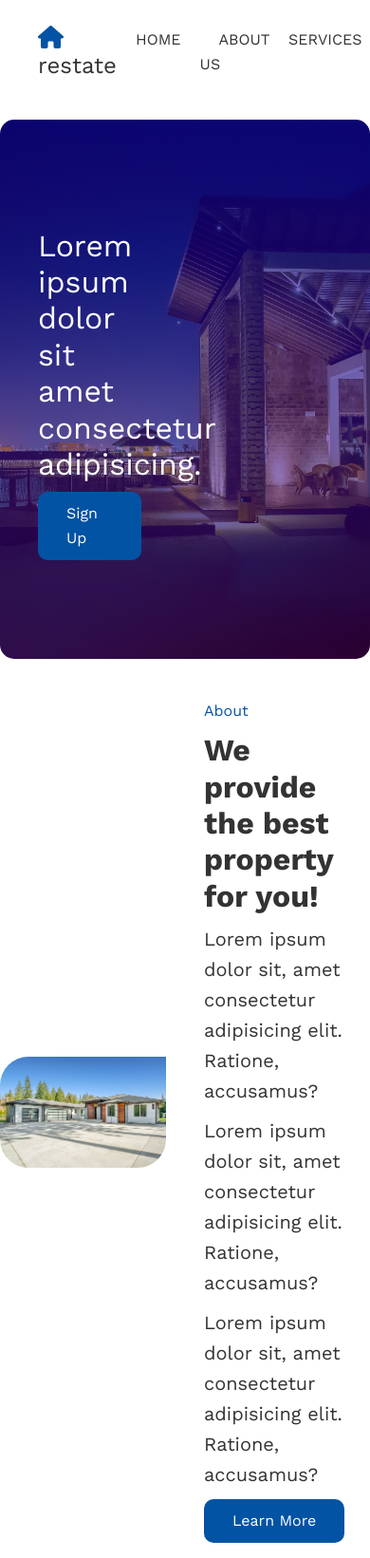
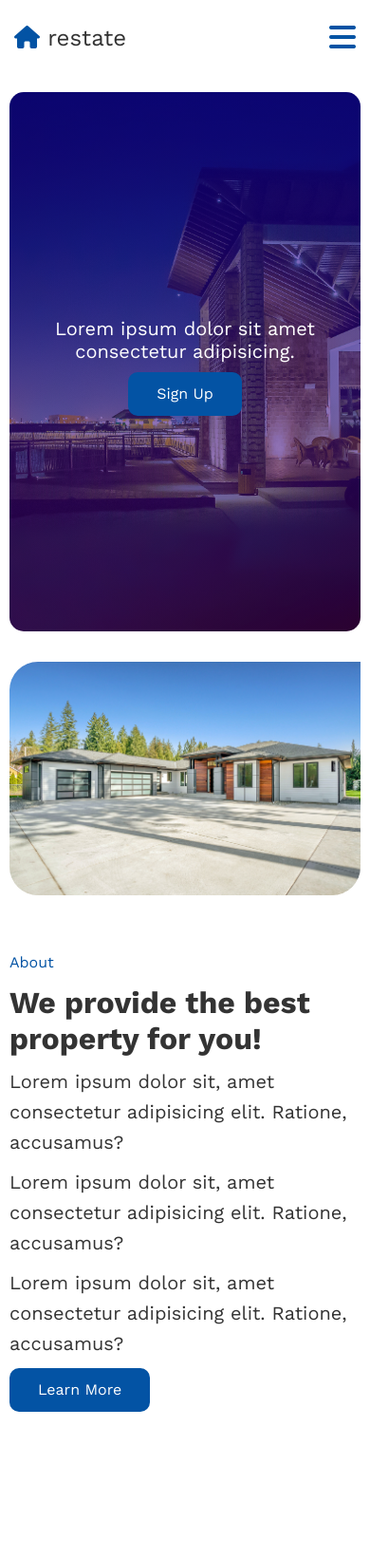
Before and after one commit to florinkras/restate, a PHP site: page / in a window 390 px wide. Shown: the whole page at 95% size. After the commit the page ends 1487 px from the top, so only its background shows below. Run offline with PHP 8.4, Linux system fonts and the light colour scheme.

Commit message:
home page responsivnes

```diff
--- a/app.js
+++ b/app.js
@@ -1 +1,12 @@
-console.log("test");
+let menuBtn = document.querySelector(".menu-btn");
+let mobileMenu = document.querySelector(".mobile-nav");
+
+menuBtn.addEventListener("click", () => {
+  mobileMenu.classList.toggle("open");
+});
+
+window.addEventListener("resize", () => {
+  if (window.innerWidth > 768) {
+    mobileMenu.classList.remove("open");
+  }
+});
--- a/css/main.css
+++ b/css/main.css
@@ -74,6 +74,28 @@ img {
   display: flex;
 }
 
+.navigation .menu-btn {
+  display: none;
+  cursor: pointer;
+}
+
+.mobile-nav {
+  display: none;
+  text-align: center;
+}
+
+.mobile-nav nav li {
+  padding-bottom: 5px;
+}
+
+.mobile-nav nav a {
+  font-size: 20px;
+}
+
+.open {
+  display: block;
+}
+
 /*SHOWCASE*/
 
 .showcase {
@@ -114,3 +136,57 @@ img {
   border-bottom-left-radius: 30px;
   border-bottom-right-radius: 30px;
 }
+
+@media (max-width: 768px) {
+  .grid,
+  .about .grid {
+    grid-template-columns: 1fr;
+    grid-template-rows: 1fr;
+  }
+
+  .navigation .container .btn {
+    display: none;
+  }
+
+  .navigation .container nav {
+    display: none;
+  }
+
+  .navigation .menu-btn {
+    display: block;
+  }
+
+  .navigation .container,
+  .mobile-nav .container {
+    padding: 0 15px;
+  }
+
+  .showcase {
+    margin: 0 10px;
+  }
+
+  .showcase .flex {
+    justify-content: center;
+  }
+
+  .showcase .container .showcase-text {
+    width: 100%;
+    color: #fff;
+    text-align: center;
+  }
+
+  .showcase .container .showcase-text h1 {
+    font-size: 24px;
+  }
+
+  .about .container {
+    padding: 0 10px;
+  }
+}
+
+/* Mobile */
+@media (max-width: 500px) {
+  .showcase .container .showcase-text h1 {
+    font-size: 20px;
+  }
+}
--- a/index.html
+++ b/index.html
@@ -29,6 +29,23 @@
           </ul>
         </nav>
         <a href="#" class="btn btn-primary">Log in</a>
+        <div class="menu-btn">
+          <i class="fas fa-bars fa-2x"></i>
+        </div>
+      </div>
+    </div>
+
+    <!--Mobile Navigation-->
+    <div class="mobile-nav">
+      <div class="container">
+        <nav class="card">
+          <ul class="menu">
+            <li><a href="#">Home</a></li>
+            <li><a href="#">About Us</a></li>
+            <li><a href="#">Services</a></li>
+            <li><a href="#">Properties</a></li>
+          </ul>
+        </nav>
       </div>
     </div>
 
```
